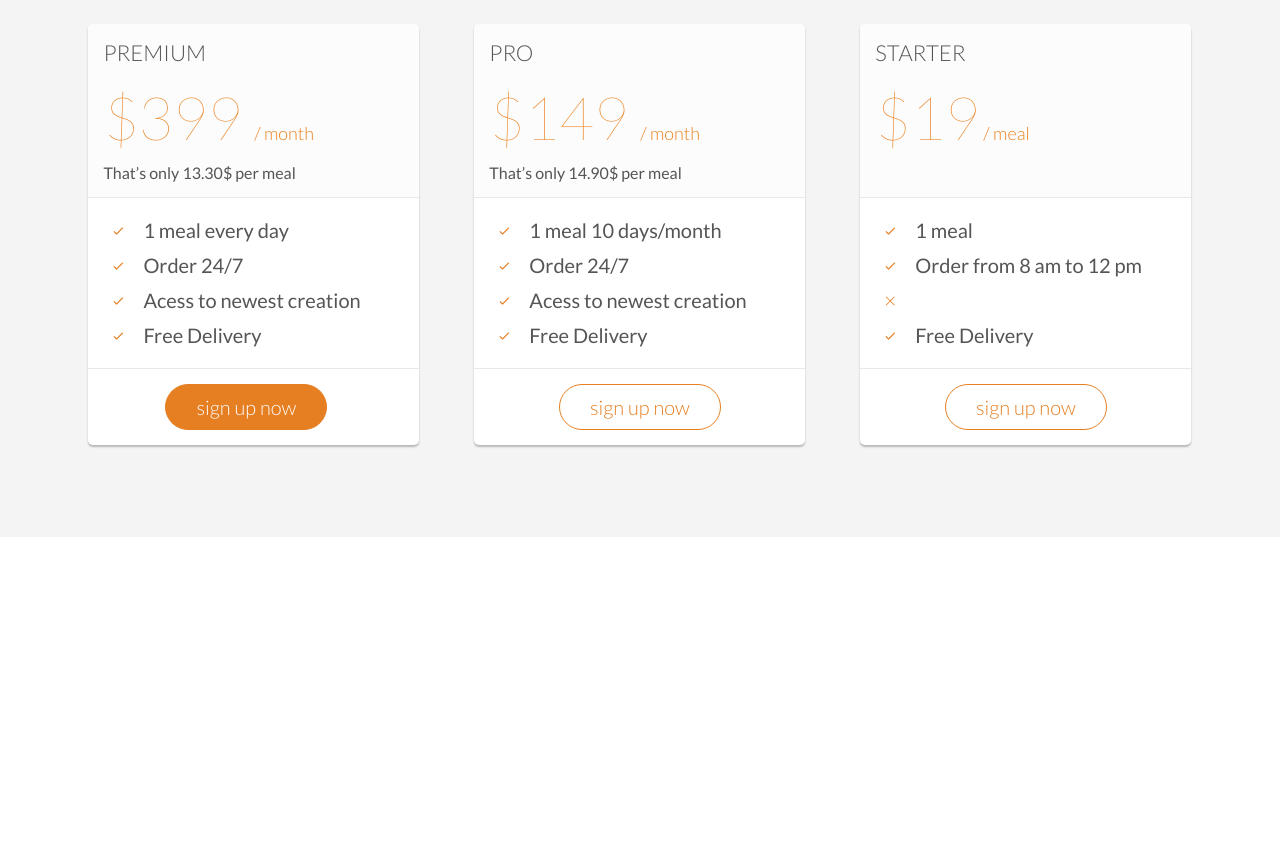
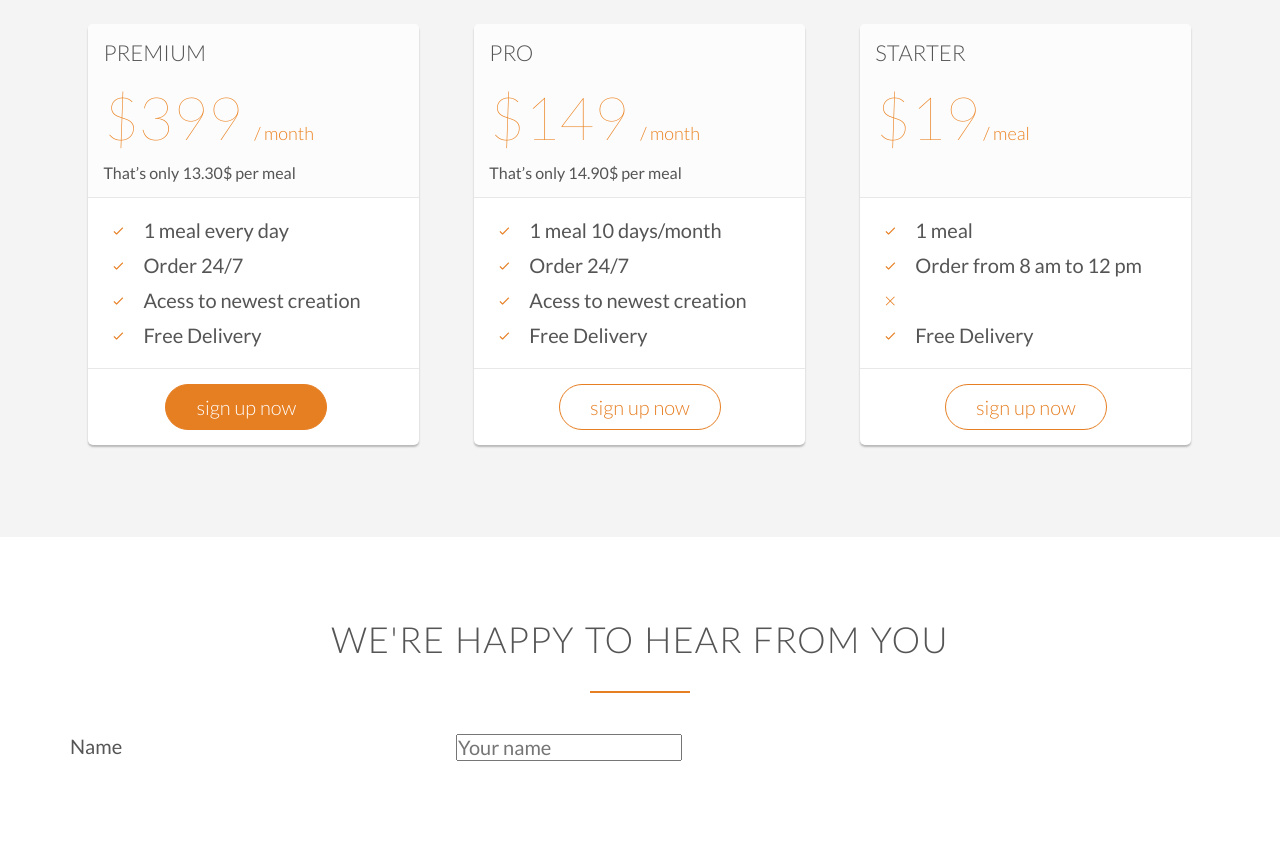
Before and after one commit to DEV-EGo/omni-food, a plain HTML site: page index.html in a window 1280 px wide. Shown: the part 4160-5012 px from the top of the page. Before the commit the page ends 4697 px from the top, so only its background shows below. Drawn offline with Linux system fonts and the light colour scheme; files whose address does not match are found by name.

Commit message:
input field layout

```diff
--- a/index.html
+++ b/index.html
@@ -386,11 +386,46 @@
                 </div>
             </div>
         </section>
+
+        <!-- ----------------------- -->
+
+        <section class="section-form">
+            <div class="row">
+                <h2> We're happy to hear from you</h2>
+            </div>
+            <div class="row">
+
+                <form method="post" action="#" class="contact-form">
+
+                    <div class="row">
+                        <div class="col span-1-of-3">
+                            <label>Name</label>
+                        </div>
+                        <div class="col span-2-of-3">
+                            <input type="text" name="name" id="name" placeholder="Your name" required>
+                        </div>
+                    </div>
+
+                </form>
+
+            </div>
+        </section>
+
     </body>
 
 </html>
 
 <!--
+    Section 7: Contact form
+Title:
+
+Fields to include:
+Name
+Email
+How did you find us?
+Newsletter
+Drop us a line
+
 
 
 -->
```
